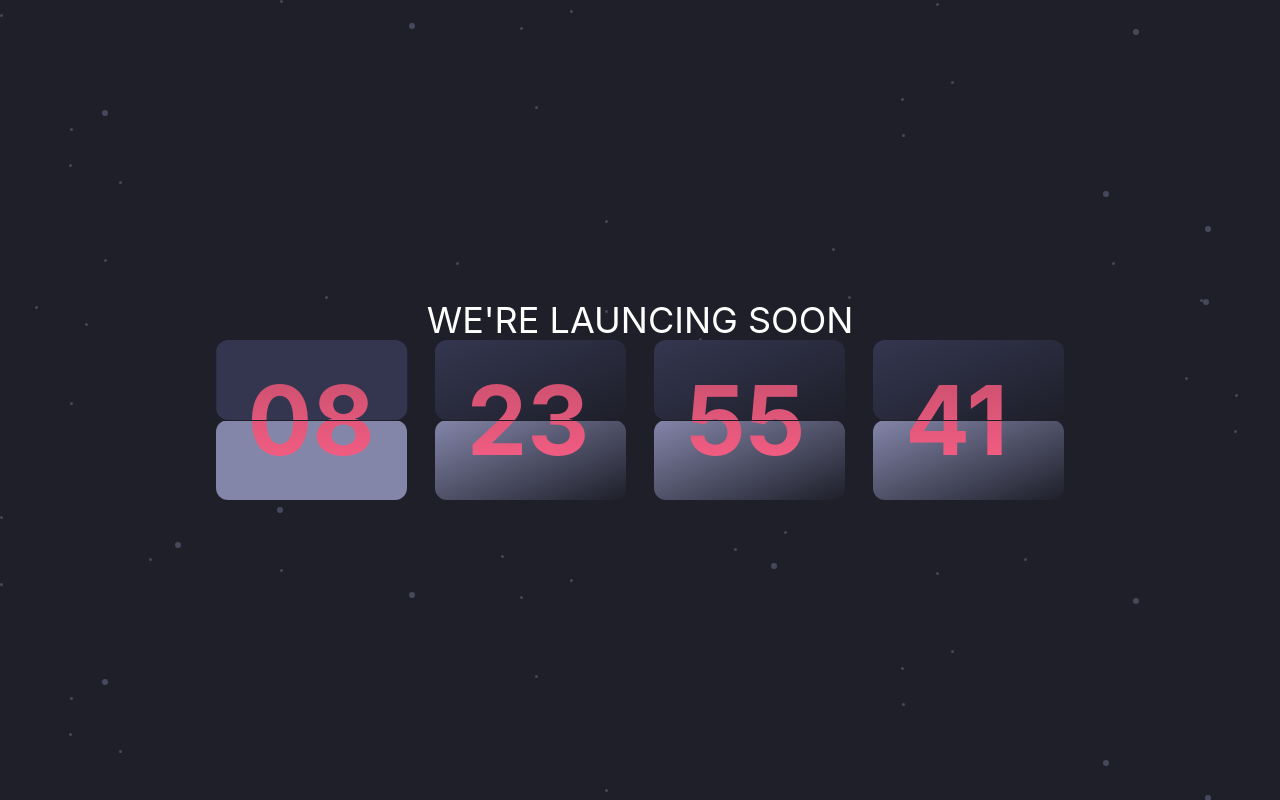
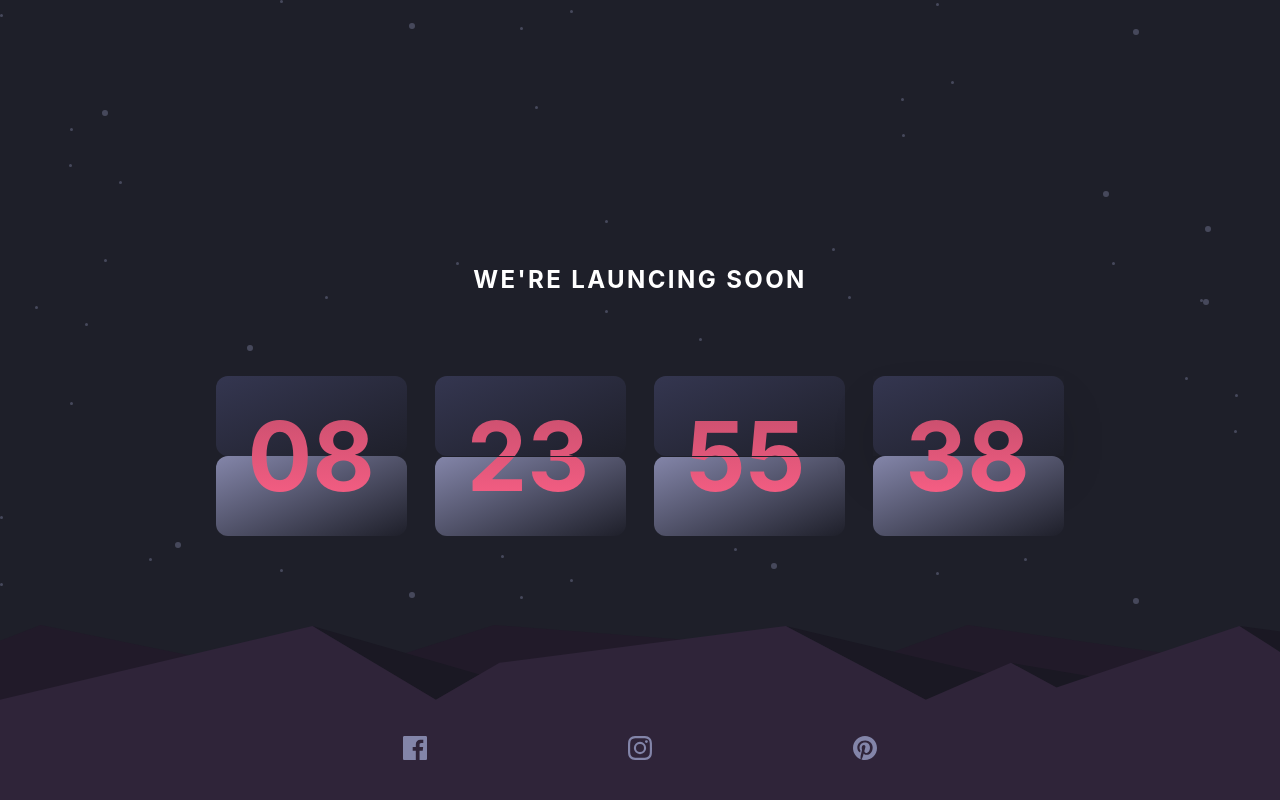
Before and after one commit to nickgiegerich/nickgiegerich, a Next.js app: page /examples/timer in a window 1280 px wide. Built offline with nearby package versions, Linux system fonts and the light colour scheme.

Commit message:
clock functionality done

```diff
--- a/components/CountDownTimer/index.js
+++ b/components/CountDownTimer/index.js
@@ -1,18 +1,70 @@
+import { useEffect, useState } from "react";
+
+const hills = "/timer/pattern-hills.svg";
+const facebook = "/timer/icon-facebook.svg";
+const insta = "/timer/icon-instagram.svg";
+const pinterest = "/timer/icon-pinterest.svg";
+
 export const CountDownTimer = () => {
+  const [days, setDays] = useState(8);
+  const [hours, setHours] = useState(23);
+  const [minutes, setMinutes] = useState(55);
+  const [seconds, setSeconds] = useState(43);
+  const [secondsChanged, setSecondsChanged] = useState(false);
+
+  useEffect(() => {
+    let myInterval = setInterval(() => {
+      if (seconds > 0) {
+        setSeconds(seconds - 1);
+      }
+      if (seconds === 0) {
+        if (minutes === 0 && hours === 0 && days === 0) {
+          clearInterval(myInterval);
+        } else {
+          setMinutes(minutes - 1);
+          setSeconds(59);
+        }
+        if (minutes === 0) {
+          setHours(hours - 1);
+          setMinutes(59);
+        }
+        if (hours === 0) {
+          setDays(days - 1);
+          setHours(23);
+        }
+      }
+    }, 1000);
+    return () => {
+      {
+        clearInterval(myInterval);
+      }
+    };
+  });
+
+  useEffect(() => {
+    console.log("seconds changed");
+    setSecondsChanged(!secondsChanged);
+  }, [seconds]);
+
+  useEffect(() => {
+    console.log("minutes changed");
+  }, [minutes]);
   return (
     <div className="flex flex-col justify-center items-center bg-star-pattern bg-veryDarkBlue h-screen w-screen">
-      <div className="text-white uppercase text-4xl">we're launcing soon</div>
-      <div className="grid grid-cols-4 gap-7 rounded">
+      <div className="text-white uppercase text-2xl mb-10 font-bold text tracking-widest">we're launcing soon</div>
+      <div className="grid grid-cols-4 gap-7 rounded mt-10">
         <div className="relative p-8 rounded-2xl">
           <div className="absolute inset-0 h-full w-full grid grid-rows-2">
-
-            <div className="transform rotate-180 transition duration-300 h-full w-full ">
-              <div className="bg-desatBlue h-full w-full rounded-xl"></div>
+            <div className="transform hover:rotate-0 hover:translate-y-1/2 hover:scale-y-0 skew origin-bottom transition duration-1000  z-10">
+              <div className="bg-gradient-to-br from-desatBlue to-veryDarkBlue rounded-xl h-full w-full"></div>
             </div>
-
-            <div className="bg-grayishBlue rounded-xl"></div>
+            <div className="transform hover:rotate-0 hover:-translate-y-1/2 hover:scale-y-0 origin-top transition duration-300 z-10 ">
+              <div className="bg-gradient-to-br from-grayishBlue to-veryDarkBlue rounded-xl h-full w-full"></div>
+            </div>
           </div>
-          <span className="relative text-transparent bg-clip-text bg-gradient-to-b from-darkerSoftRed to-softRed text-8xl font-bold">08</span>
+          <span className="relative text-transparent bg-clip-text bg-gradient-to-b from-darkerSoftRed to-softRed text-8xl font-bold z-20">
+            {days === 0 ? "00" : days < 10 ? `0${days}` : days}
+          </span>
           <div className="absolute inset-0 flex items-center">
             <div className=" h-px w-full bg-veryDarkBlue"></div>
           </div>
@@ -22,7 +74,13 @@ export const CountDownTimer = () => {
             <div className="bg-gradient-to-br from-desatBlue to-veryDarkBlue rounded-xl"></div>
             <div className="bg-gradient-to-br from-grayishBlue to-veryDarkBlue rounded-xl"></div>
           </div>
-          <span className="relative text-transparent bg-clip-text bg-gradient-to-b from-darkerSoftRed to-softRed  text-8xl font-bold">23</span>
+          <span className="relative text-transparent bg-clip-text bg-gradient-to-b from-darkerSoftRed to-softRed  text-8xl font-bold">
+            {days === 0 && hours === 0
+              ? "00"
+              : hours < 10
+              ? `0${hours}`
+              : hours}
+          </span>
           <div className="absolute inset-0 flex items-center">
             <div className="h-px w-full bg-veryDarkBlue"></div>
           </div>
@@ -32,19 +90,79 @@ export const CountDownTimer = () => {
             <div className="bg-gradient-to-br from-desatBlue to-veryDarkBlue rounded-xl"></div>
             <div className="bg-gradient-to-br from-grayishBlue to-veryDarkBlue rounded-xl"></div>
           </div>
-          <span className="relative text-transparent bg-clip-text bg-gradient-to-b from-darkerSoftRed to-softRed  text-8xl font-bold">55</span>
+          <span className="relative text-transparent bg-clip-text bg-gradient-to-b from-darkerSoftRed to-softRed  text-8xl font-bold">
+            {minutes === 0 && seconds === 0
+              ? "00"
+              : minutes < 10
+              ? `0${minutes}`
+              : minutes}
+          </span>
           <div className="absolute inset-0 flex items-center">
             <div className="h-px w-full bg-veryDarkBlue"></div>
           </div>
         </div>
         <div className="relative p-8 rounded-2xl">
           <div className="absolute  inset-0 grid grid-rows-2">
-            <div className="bg-gradient-to-br from-desatBlue to-veryDarkBlue rounded-xl"></div>
-            <div className="bg-gradient-to-br from-grayishBlue to-veryDarkBlue rounded-xl"></div>
+            <div
+              className={`transform origin-bottom shadow-2xl transition duration-500 z-20`}
+            >
+              <div className="bg-gradient-to-br from-desatBlue to-veryDarkBlue rounded-xl h-full w-full"></div>
+            </div>
+            <div
+              className={`transform skew origin-top  transition duration-500 z-20`}
+            >
+              <div className="bg-gradient-to-br from-grayishBlue to-veryDarkBlue rounded-xl h-full w-full"></div>
+            </div>
           </div>
-          <span className="relative text-transparent bg-clip-text bg-gradient-to-b from-darkerSoftRed to-softRed  text-8xl font-bold">41</span>
+          <div
+            className={`relative transition transform origin-top duration-1000 z-20`}
+          >
+            <span
+              className={`absolute text-transparent bg-clip-text bg-gradient-to-b from-darkerSoftRed to-softRed text-8xl font-bold `}
+            >
+              {minutes === 0 && seconds === 0
+                ? "00"
+                : seconds < 10
+                ? `0${seconds}`
+                : seconds}
+            </span>
+          </div>
+          <div
+            className={`relative transition transform origin-bottom duration-500 z-20 ${
+              secondsChanged ? "scale-y-1" : "hidden"
+            } `}
+          >
+            <span
+              className={`absolute text-transparent bg-clip-text bg-gradient-to-b from-darkerSoftRed to-softRed text-8xl font-bold `}
+            >
+              {minutes === 0 && seconds === 0
+                ? "00"
+                : seconds < 10
+                ? `0${seconds}`
+                : seconds}
+            </span>
+          </div>
           <div className="absolute inset-0 flex items-center">
             <div className="h-px w-full bg-veryDarkBlue"></div>
+          </div>
+        </div>
+
+      </div>
+
+      {/* HILLS AT BOTTOM */}
+      <div className="absolute bottom-0 w-screen">
+        <img width="100%" src={hills} />
+        <div className="relative">
+          <div className=" absolute bottom-10 grid grid-cols-3 text-center w-screen">
+            <div className=" flex justify-end">
+              <img src={facebook} />
+            </div>
+            <div className=" flex justify-center">
+              <img src={insta} />
+            </div>
+            <div className=" flex justify-start">
+              <img className="transform transition duration-500 fill-red hover:text-softRed" src={pinterest} />
+            </div>
           </div>
         </div>
       </div>
--- a/styles/globals.css
+++ b/styles/globals.css
@@ -27,12 +27,12 @@ a {
 
 .image-scaling {
   display: inline-table;
-  transform: perspective(.5px) scale(.75) translateZ(0);
+  transform: perspective(0.5px) scale(0.75) translateZ(0);
   backface-visibility: hidden;
   -webkit-font-smoothing: subpixel-antialiased;
-  transition: all .5s ease-in-out;
+  transition: all 0.5s ease-in-out;
 }
 
 .image-scaling:hover {
-  transform: scale(1);
+  transform: scale(0.9);
 }
--- a/tailwind.config.js
+++ b/tailwind.config.js
@@ -2,6 +2,9 @@ module.exports = {
   purge: [],
   darkMode: false, // or 'media' or 'class'
   theme: {
+    fill: theme => ({
+      'red': "hsl(345, 95%, 68%)",
+    }),
     fontFamily: {
       'CalcFont': ['"Space Mono"', 'monospace'],
     },
```
